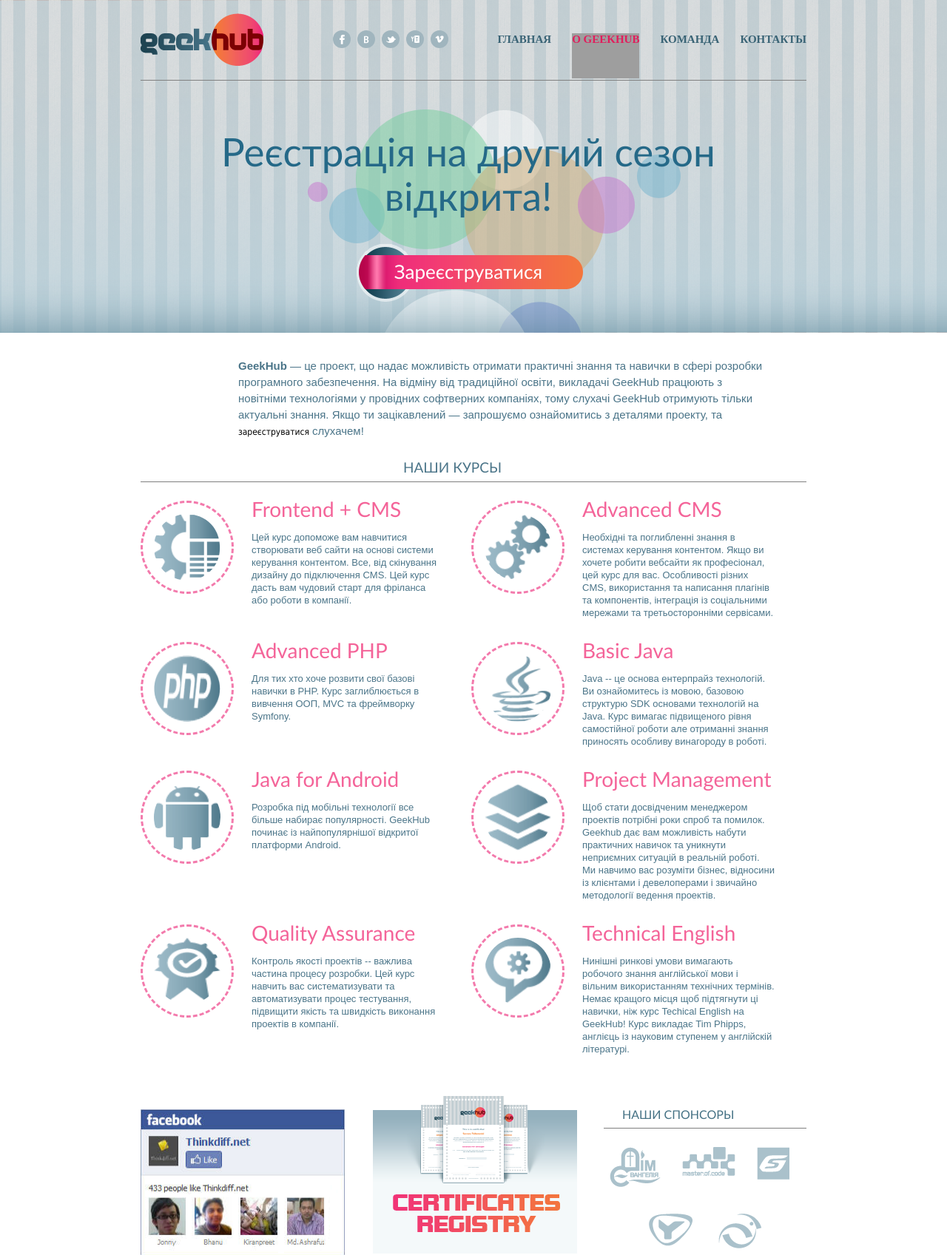
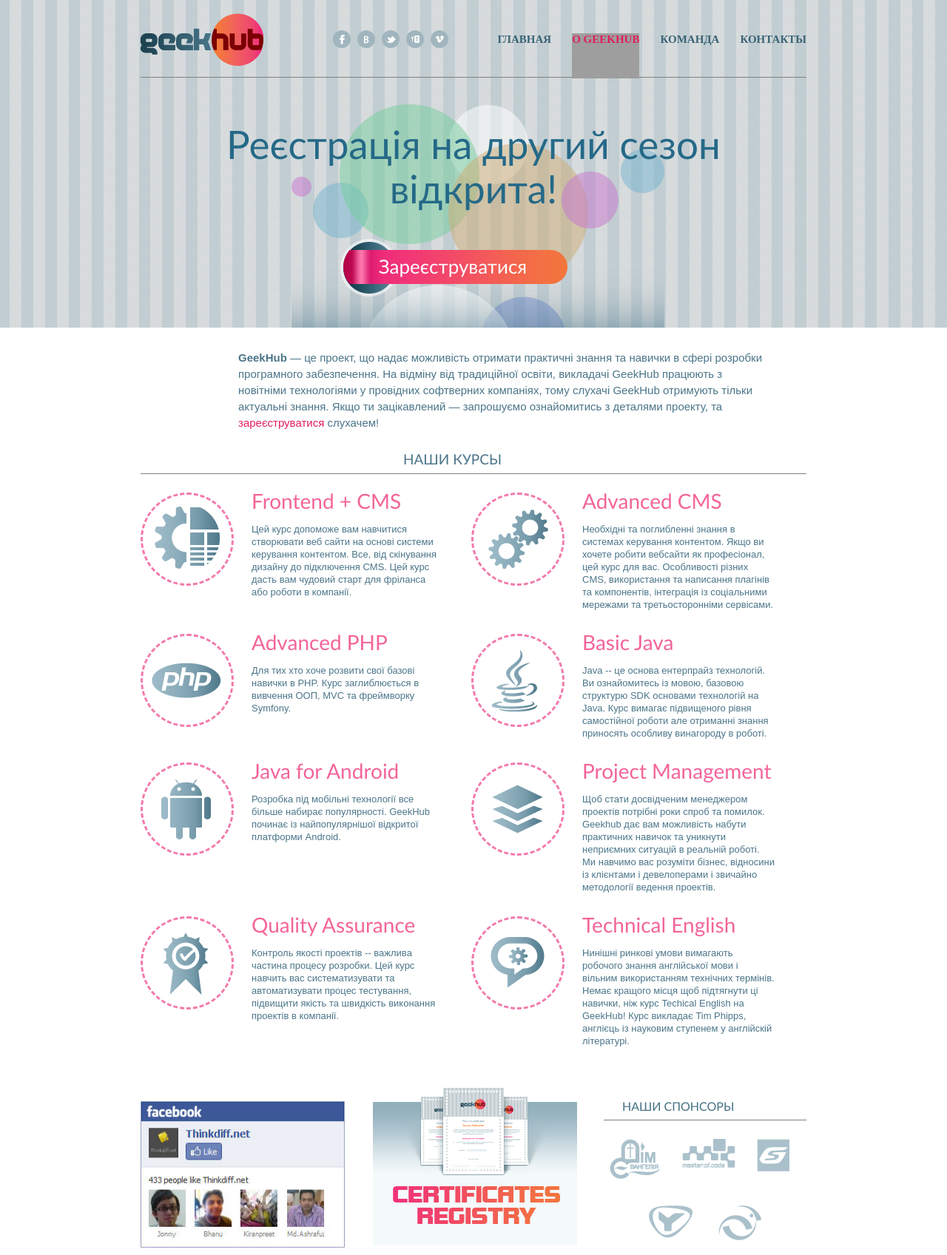
Before and after one commit to taxist/geekhub, a PHP site: the page made by homework13(geekhub)/index.html in a window 1280 px wide. Shown: the top 1697 px of the page at 74% size. Run offline with PHP 8.4, Linux system fonts and the light colour scheme; grey boxes are pictures that could not be loaded.

Commit message:
sdfsfd
неужели??!

```diff
--- a/homework13(geekhub)/index.html
+++ b/homework13(geekhub)/index.html
@@ -7,8 +7,8 @@
 </head>
 
 <body>
-<div class="wrapper">
-	<div class="header">
+<div class="head_wrapper">
+    <div class="header">
         <h1><a href="#"><img src="images/logo.png" alt="geekhub_logo"/>Geekhub</a></h1>
         <ul class="navigation">
             <li><a href="#">Главная</a></li>
@@ -23,11 +23,17 @@
             <li class="yt"><a href="http://youtube.com">YouTube</a></li>
             <li class="vm"><a href="http://vimeo.com">Vimeo</a></li>
         </ul>
-        <h2> </h2>
-	</div>
+        <span class="registration">
+            <h2>Реєстрація на другий сезон відкрита!</h2>
+            <a href="#">Зареєструватися</a>
+        </span>
+
+    </div>
+</div>
+<div class="wrapper">
+
     <div class="content">
-        <span class="registration">Реєстрація на другий сезон відкрита!</span>
-        <a class="registration" href="#">Зареєструватися</a>
+
         <p class="about"><strong>GeekHub</strong> — це проект, що надає можливість отримати практичні знання та навички в сфері розробки програмного забезпечення. На відміну від традиційної освіти, викладачі GeekHub працюють з новітніми технологіями у провідних софтверних компаніях, тому слухачі GeekHub отримують тільки актуальні знання. Якщо ти зацікавлений — запрошуємо ознайомитись з деталями проекту, та <a href="#">зареєструватися</a> слухачем!</p>
         <h3>НАШИ КУРСЫ</h3>
         <ul class="curs">
@@ -74,7 +80,7 @@
         </ul>
         <img class="facebook" src="images/facebook_feed.png" alt="facebook"/>
         <span class="certificates">
-            <img src="images/certificates.png" alt="certificates"/>
+            <a href="#"><img src="images/certificates.png" alt="certificates"/></a>
         </span>
         <h5>наши спонсоры</h5>
         <ul class="sponsors">
--- a/homework13(geekhub)/styles/styles.css
+++ b/homework13(geekhub)/styles/styles.css
@@ -38,8 +38,9 @@ a:hover                        { text-decoration:underline; }
 /*----------------------------------------------------------------------------------*/
 /*-------------------------------------WRAPPER--------------------------------------*/
 /*----------------------------------------------------------------------------------*/
-body{
-    background:url(../images/background.png)top no-repeat;
+.head_wrapper{
+    width:100%;
+    background:url(../images/piece_of_bg.png)top left repeat, url(../images/shadow.png)bottom no-repeat;
 }
 .wrapper{
     width:900px;
@@ -55,11 +56,12 @@ body{
     width:167px;
     height:71px;
     overflow:hidden;
-    margin:18px 84px 19px 0;
+    margin:18px 84px 15px 0;
 }
 .header{
-    border-bottom:1px solid grey;
     overflow:hidden;
+    width:900px;
+    margin:0 auto;
 }
 .social_networks li{
     float:left;
@@ -107,7 +109,33 @@ body{
     font:18px arial;
     text-decoration:none;
 }
-
+span.registration{
+    width:900px;
+    padding-top:47px;
+    border-top:1px solid grey;
+    display:block;
+    overflow:hidden;
+    background:url(../images/bubbles.png)204px 30px no-repeat;
+}
+span.registration  h2{
+    font:53px/60px "trebuchet ms";
+    color:#256988;
+    margin:0 0 0 0;
+    padding:13px 0 32px 0;
+    text-align:center;
+    display:block;
+}
+span.registration a{
+    font:26px/16px "trebuchet ms";
+    color:white;
+    background:url(../images/register_bg.png)top left no-repeat;
+    width:302px;
+    height:55px;
+    margin:21px 0 36px 271px;
+    padding:14px 6px 0 0;
+    display:block;
+    text-align:center;
+}
 /*----------------------------------------------------------------------------------*/
 /*-------------------------------------NAV------------------------------------------*/
 /*----------------------------------------------------------------------------------*/
@@ -127,30 +155,15 @@ body{
 /*----------------------------------------------------------------------------------*/
 /*-------------------------------------CONTENT--------------------------------------*/
 /*----------------------------------------------------------------------------------*/
-span.registration{
-    font:53px/60px "trebuchet ms";
-    color:#256988;
-    width:680px;
-    margin:66px 0px 48px 103px;
-    text-align:center;
-    display:block;
-}
-a.registration{
-    font:26px/16px "trebuchet ms";
-    color:white;
-    background:url(../images/register_bg.png)top left no-repeat;
-    width:302px;
-    height:55px;
-    margin:50px 0 6px 292px;
-    padding:14px 6px 0 0;
-    text-align:center;
-    display:block;
-}
 p.about{
     width:718px;
-    margin:70px 132px 5px;
+    margin:30px 132px 5px;
     font:15px/22px "arial";
     color:#4B7589;
+}
+p.about a{
+    font:15px/22px "arial";
+    color:#e21d5d;
 }
 h3 {
     margin:26px 0 8px 355px;
@@ -160,7 +173,6 @@ h3 {
     width:200px;
     text-align:justify;
 }
-
 h4 {
     font:28px/27px "trebuchet ms";
     color:#F46499;
@@ -175,7 +187,6 @@ ul.curs li{
     width:410px;
     margin:23px 30px 6px 0;
 }
-
 ul.curs{
     border-top:1px solid grey;
     clear:both;
@@ -185,29 +196,20 @@ ul.curs p{
     float:left;
     overflow:hidden;
 }
-
 ul.curs li:nth-child(odd){
     margin:23px 37px 6px 0;
 }
 ul.curs li:nth-child(8){
     margin-bottom:30px;
 }
-
-
 ul.curs img{
-    width:90px;
-    height:90px;
     display:block;
     float:left;
     border:3px dashed #F37AAC;
     border-radius:50%;
-    padding:15px;
-
+    padding:10px;
     margin:2px 24px 0 0;
-
 }
-
-
 img.facebook{
     width:276px;
     height:198px;
@@ -244,7 +246,6 @@ ul.sponsors{
     width:274px;
     height:149px;
     border-top:1px solid grey;
-
 }
 ul.sponsors li{
     float:left;
@@ -252,7 +253,6 @@ ul.sponsors li{
     height:65px;
     margin:0 0 0 8px;
     margin-top:25px;
-
 }
 .content ul li.dim_evangeliya{
     margin-right:25px;
```
Also changed, not shown: folder/infolder.html (deleted), folder/infolder2.html (deleted), homework13(geekhub)/images/adv_cms.png, homework13(geekhub)/images/basic_java.png, homework13(geekhub)/images/bubbles.png (added), homework13(geekhub)/images/frontend.png, homework13(geekhub)/images/java_for_android.png, homework13(geekhub)/images/php.png, homework13(geekhub)/images/piece_of_bg.png (added), homework13(geekhub)/images/pm.png, homework13(geekhub)/images/qa.png, homework13(geekhub)/images/shadow.png (added), homework13(geekhub)/images/tech_eng.png, 1 other file.
